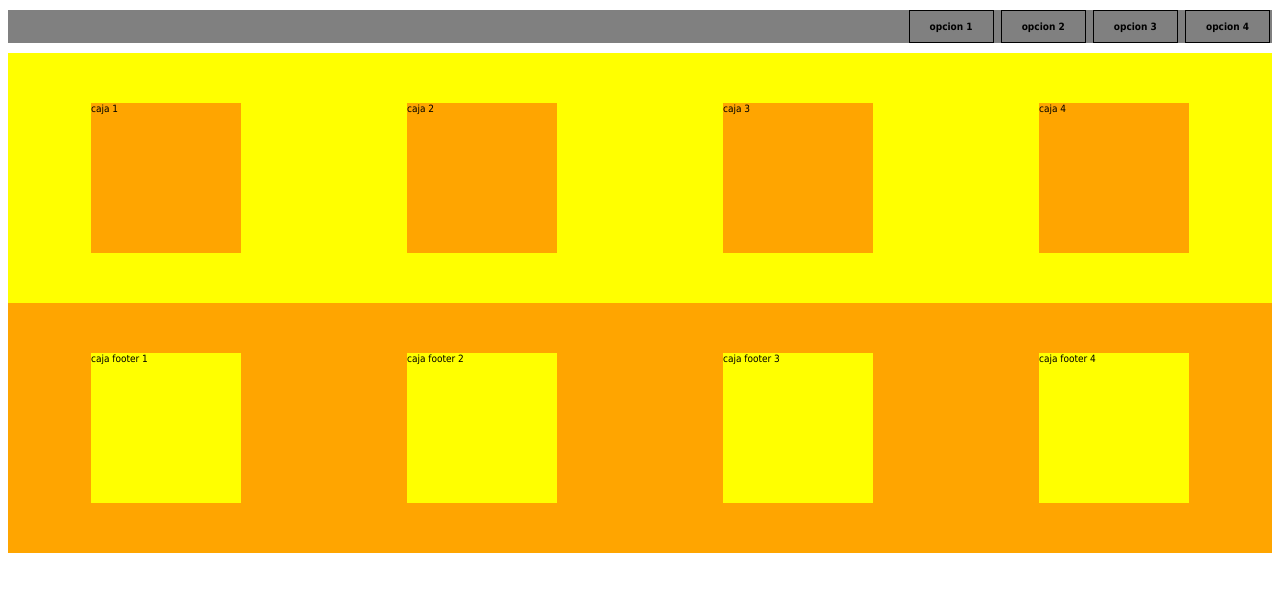
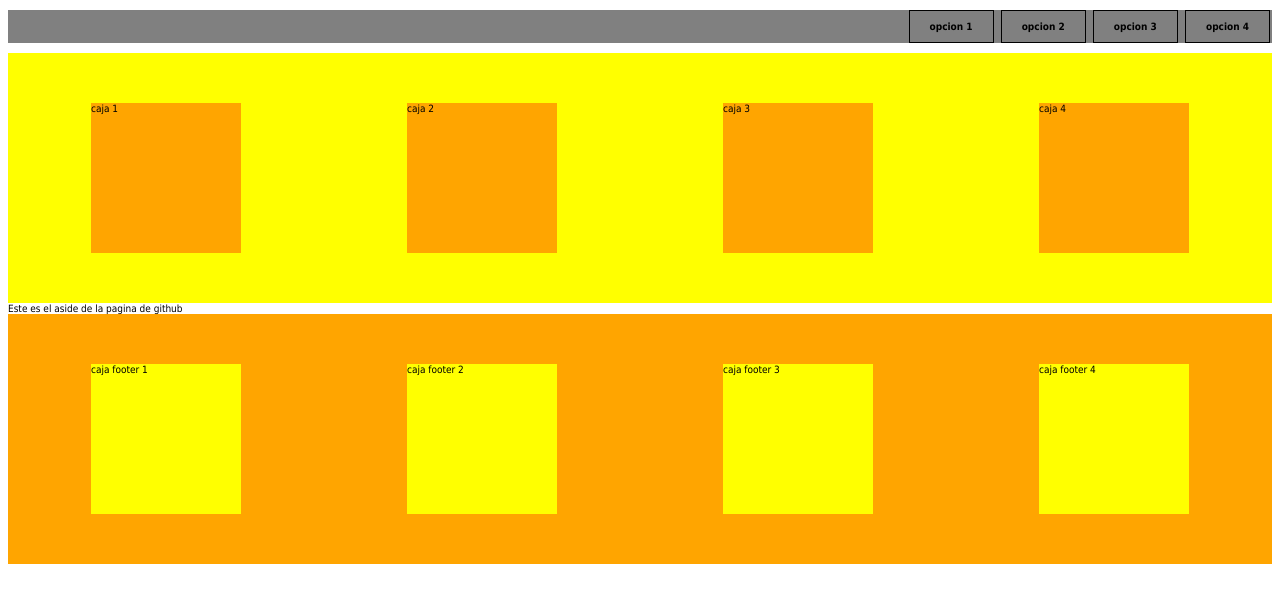
Before and after one commit to rodrigovidalg/webResetvsRevert_Practica, a plain HTML site: page index.html in a window 1280 px wide. Drawn offline with Linux system fonts and the light colour scheme.

Commit message:
se agrega la etiqueta <aside>

```diff
--- a/index.html
+++ b/index.html
@@ -27,6 +27,10 @@
         </div>
     </main>
 
+    <aside>
+        Este es el aside de la pagina de github
+    </aside>
+
     <footer>
         <div class="contenedorFooter">
             <div class="contenedorFooter__elemento">caja footer 1</div>
```
